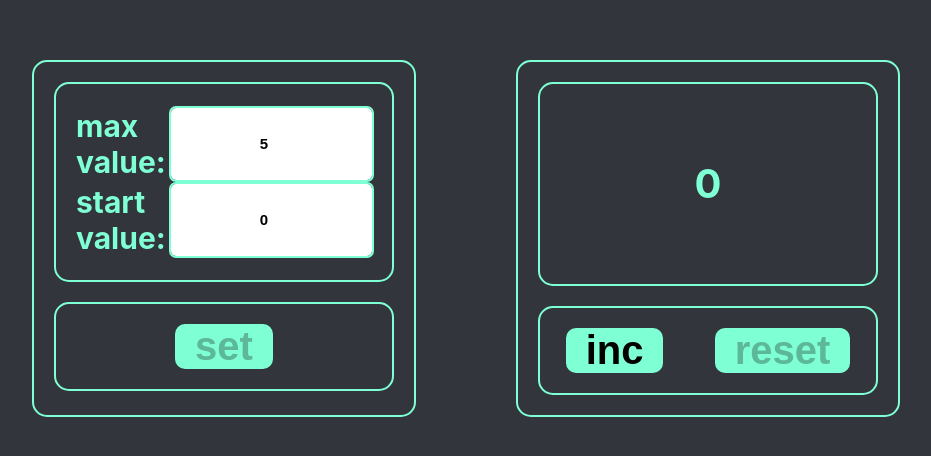
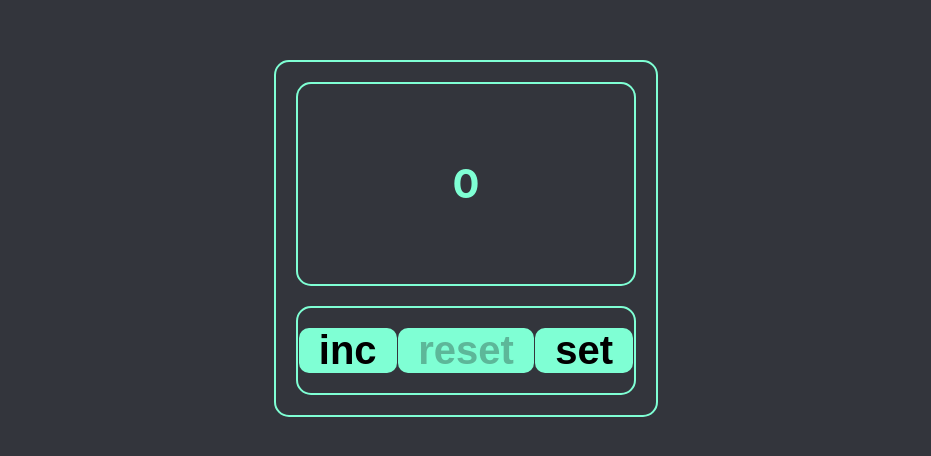
Before and after one commit to VladSmirnou/Counter, a React (Create React App) app: page / in a window 1280 px wide. Shown: the part 162-618 px from the top of the page, without its empty margins (174-1105 px from the left). Built offline with nearby package versions, Linux system fonts and the light colour scheme.

Commit message:
feat: add alternative counter

```diff
--- a/src/App.tsx
+++ b/src/App.tsx
@@ -1,4 +1,4 @@
-import React, { useState } from 'react';
+import React, { useEffect, useRef, useState } from 'react';
 import { Counter } from './components/counter/Counter';
 import { CounterSettings } from './components/counterSettings/CounterSettings';
 import './App.css';
@@ -14,7 +14,7 @@ import { IncorrectFieldName } from './components/counterSettings/counterSettings
 import { ValidateMin } from './utils/validators/valueValidators/validateMin';
 import { ValidateMax } from './utils/validators/valueValidators/validateMax';
 import { ValidateBoth } from './utils/validators/valueValidators/validateBoth';
-import { MIN, MAX, BOTH } from './components/counterSettings/constants';
+import { MIN, MAX, BOTH, STORED_VALUES } from './components/counterSettings/constants';
 import { MIN_ALLOWED_VALUE } from './utils/validators/valueValidators/constants';
 import { LocalStorageRepo } from './repo/localStorageRepo';
 
@@ -27,6 +27,23 @@ const validatorRunner = new valueValidatorRunner([
 const repoObj = new LocalStorageRepo;
 
 function App() {
+  const minValueRef = useRef<HTMLInputElement>(null);
+  const maxValueRef = useRef<HTMLInputElement>(null);
+
+  useEffect(() => {
+    const storedValues = repoObj.getItem(STORED_VALUES);
+    if (storedValues) {
+      const {minCounterValue, maxCounterValue} = JSON.parse(storedValues);
+      // should check if parsed values are numbers or not,
+      // and throw here.
+      if (minValueRef.current && maxValueRef.current) {
+        minValueRef.current.value = minCounterValue;
+        maxValueRef.current.value = maxCounterValue;
+      }
+      setMinMaxCounterV({minCounterValue, maxCounterValue});
+      setCounterValue(minCounterValue);
+    }
+  }, []);
 
   const [minMaxCounterV, setMinMaxCounterV] = useState<MinMaxCounterVType>(
     {
@@ -74,6 +91,7 @@ function App() {
   return (
     <div className="App">
       <div className='counterBlock'>
+        {settingsModeOn ?
           <CounterSettings minMaxCounterV={minMaxCounterV}
                         setMinMaxCounterV={setMinMaxCounterV}
                         setCounterValue={setCounterValue}
@@ -83,13 +101,18 @@ function App() {
                         onChangeMaxHandlerWrapper={onChangeMaxHandlerWrapper}
                         onChangeMinHandlerWrapper={onChangeMinHandlerWrapper}
                         repo={repoObj}
+                        minValueRef={minValueRef}
+                        maxValueRef={maxValueRef}
                         />
-        <Counter minMaxCounterV={minMaxCounterV}
+          : <Counter minMaxCounterV={minMaxCounterV}
                      counterValue={counterValue}
                      setCounterValue={setCounterValue}
                      settingsModeOn={settingsModeOn}
                      error={error}
+                     setSettingsModeOn={setSettingsModeOn}
                      />
+        }
+
       </div>
     </div>
   );
--- a/src/components/counter/Counter.tsx
+++ b/src/components/counter/Counter.tsx
@@ -14,7 +14,8 @@ export const Counter: React.FC<CounterPropsType> = (
     counterValue,
     setCounterValue,
     settingsModeOn,
-    error
+    error,
+    setSettingsModeOn
   }
 ) => {
   const counterV_lt_MaxV = counterValue < maxCounterValue;
@@ -28,6 +29,7 @@ export const Counter: React.FC<CounterPropsType> = (
 
   const incButtonDisabled = !counterV_lt_MaxV || predicate;
   const resetButtonDisabled = counterValue === minCounterValue || predicate;
+  const onsetSettingsModeOnHandler = () => setSettingsModeOn(!settingsModeOn);
 
   return (
     <div className={s.counter}>
@@ -43,6 +45,9 @@ export const Counter: React.FC<CounterPropsType> = (
         <Button disabled={resetButtonDisabled}
                 callBack={resetCounterValue}
         >reset</Button>
+        <Button disabled={settingsModeOn}
+                callBack={onsetSettingsModeOnHandler}
+        >set</Button>
       </div>
     </div>
   )
--- a/src/components/counter/counterTypes.ts
+++ b/src/components/counter/counterTypes.ts
@@ -6,4 +6,5 @@ export type CounterPropsType = {
     setCounterValue: (v: number) => void
     settingsModeOn: boolean
     error: string | null
+    setSettingsModeOn:(v: boolean) => void
 }
--- a/src/components/counterSettings/CounterSettings.tsx
+++ b/src/components/counterSettings/CounterSettings.tsx
@@ -1,4 +1,4 @@
-import React, { ChangeEvent, useEffect, useRef } from 'react';
+import React, { ChangeEvent, useRef } from 'react';
 import s from './counterSettings.module.css';
 import { Button } from '../button/Button';
 import { MIN, MAX, BOTH, STORED_VALUES } from './constants';
@@ -20,27 +20,12 @@ export const CounterSettings: React.FC<CounterSettingsPropsType> = (
     error,
     onChangeMinHandlerWrapper,
     onChangeMaxHandlerWrapper,
-    repo
+    repo,
+    minValueRef,
+    maxValueRef
   }
 ) => {
-  const minValueRef = useRef<HTMLInputElement>(null);
-  const maxValueRef = useRef<HTMLInputElement>(null);
   const incorrectField = useRef<IncorrectFieldName | null>(null);
-
-  useEffect(() => {
-    const storedValues = repo.getItem(STORED_VALUES);
-    if (storedValues) {
-      const {minCounterValue, maxCounterValue} = JSON.parse(storedValues);
-      // should check if parsed values are numbers or not,
-      // and throw here.
-      if (minValueRef.current && maxValueRef.current) {
-        minValueRef.current.value = minCounterValue;
-        maxValueRef.current.value = maxCounterValue;
-      }
-      setMinMaxCounterV({minCounterValue, maxCounterValue});
-      setCounterValue(minCounterValue);
-    }
-  }, []);
 
   const onChangeMaxValueHandler = (e: ChangeEvent<HTMLInputElement>) => {
     const handler = onChangeMaxHandlerWrapper(
--- a/src/components/counterSettings/counterSettingsTypes.ts
+++ b/src/components/counterSettings/counterSettingsTypes.ts
@@ -1,3 +1,4 @@
+import { RefObject } from 'react';
 import { MinMaxCounterVType } from '../../appTypes';
 import { MIN, MAX, BOTH } from './constants';
 import { OnChange } from './onChangeHandlers/onChangeABC';
@@ -21,6 +22,8 @@ export type CounterSettingsPropsType = {
         incorrectField: React.MutableRefObject<IncorrectFieldName | null>
     ) => OnChange
     repo: Repo
+    minValueRef: RefObject<HTMLInputElement>
+    maxValueRef: RefObject<HTMLInputElement>
 }
 
 export type IncorrectFieldName = (
```
Lines whose indentation alone changed are shown as unchanged.
